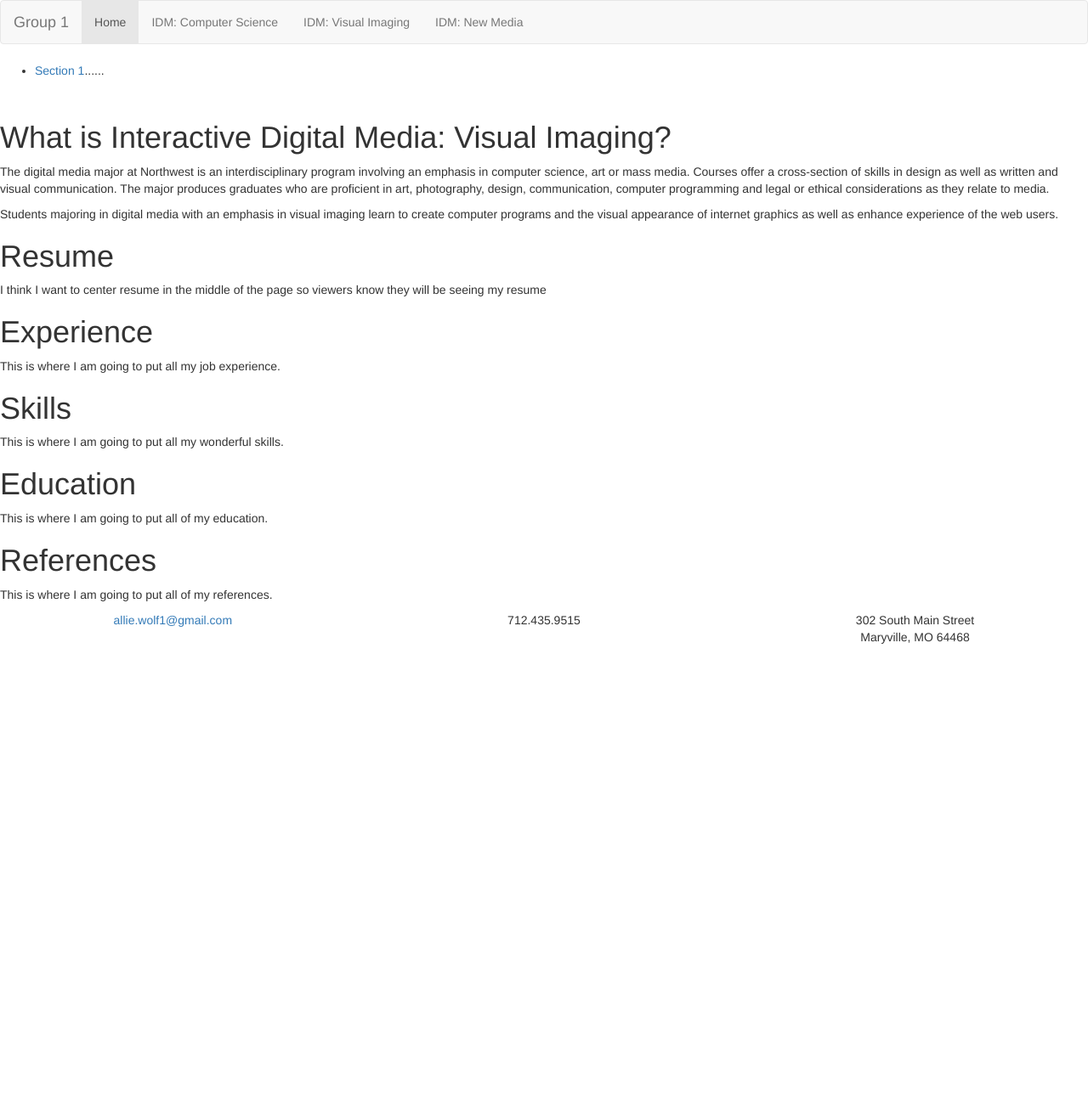
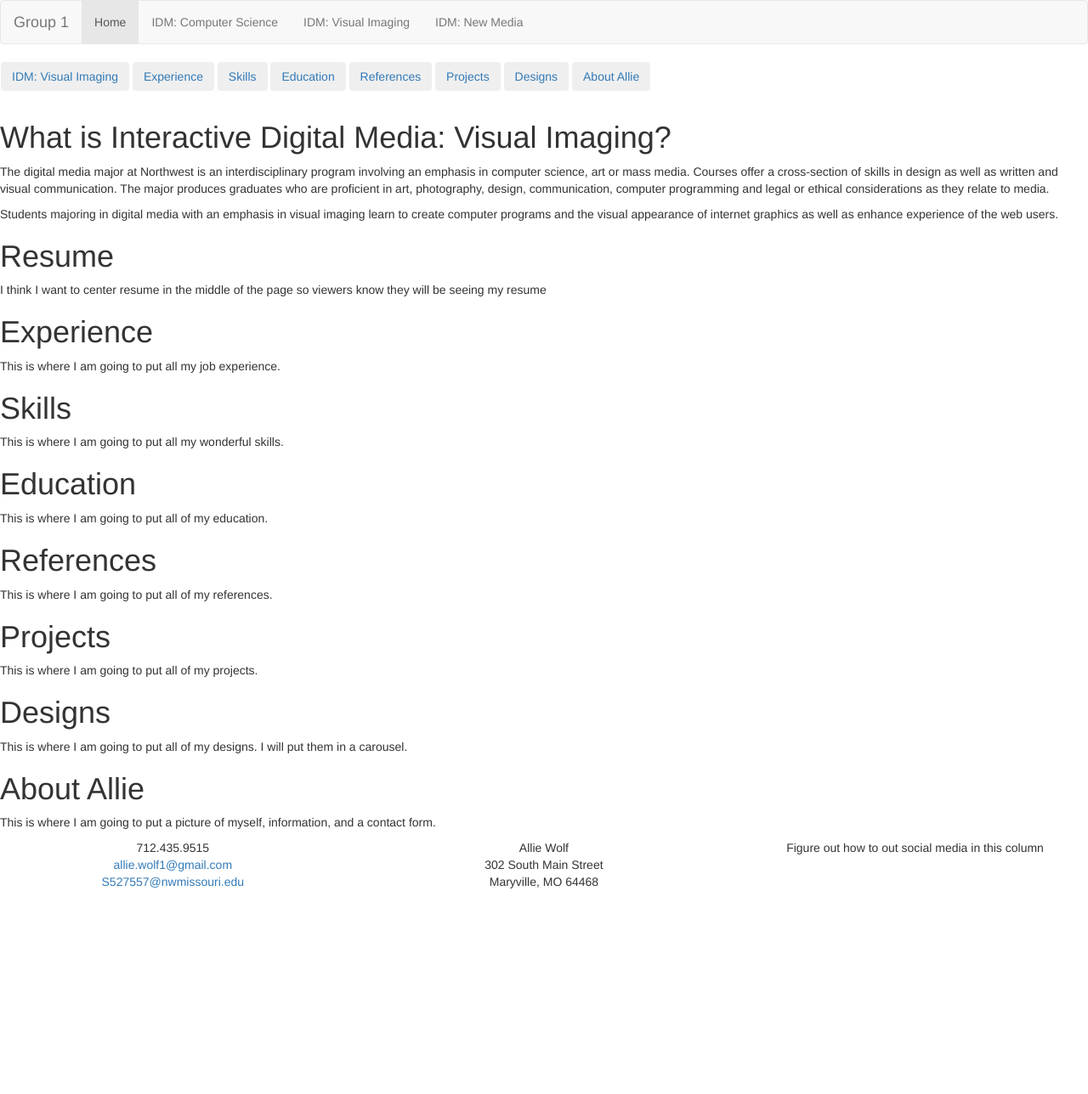
Before and after one commit to 44335-sp19/group-project-group-1-lewis-brotherton-wolf, a plain HTML site: page idm-vi.html in a window 1280 px wide. Shown: the whole page at 85% size. Before the commit the page ends 1020 px from the top, so only its background shows below. Drawn offline with nearby package versions, Linux system fonts and the light colour scheme.

Commit message:
Home and IDM-vi
Updated my section of the home page and Continued to add to IDM-vi

```diff
--- a/idm-vi.html
+++ b/idm-vi.html
@@ -30,11 +30,16 @@
 
 <!-- The navbar - The <a> elements are used to jump to a section in the scrollable area -->
 <nav class="navbar navbar-expand-sm bg-dark navbar-dark fixed-top">
-...
-  <ul class="navbar-nav">
-    <li><a href="#section1">Section 1</a></li>
-    ...
-</nav>
+  <class="navbar-nav">
+      <a href="#section1"><button type="button" class="btn">IDM: Visual Imaging</button></a>
+      <a href="#section2"><button type="button" class="btn">Experience</button></a>
+      <a href="#section3"><button type="button" class="btn">Skills</button></a>
+      <a href="#section4"><button type="button" class="btn">Education</button></a>
+      <a href="#section5"><button type="button" class="btn">References</button></a>
+      <a href="#section6"><button type="button" class="btn">Projects</button></a>
+      <a href="#section7"><button type="button" class="btn">Designs</button></a>
+      <a href="#section8"><button type="button" class="btn">About Allie</button></a>
+    </nav>
 
 <!-- Section 1 -->
 <div id="section1">
@@ -67,6 +72,21 @@
   <h1>References</h1>
  <p>This is where I am going to put all of my references.</p>
 </div>
+           <!-- Section 6 -->
+<div id="section6">
+  <h1>Projects</h1>
+ <p>This is where I am going to put all of my projects.</p>
+</div>
+           <!-- Section 7 -->
+<div id="section7">
+  <h1>Designs</h1>
+ <p>This is where I am going to put all of my designs. I will put them in a carousel.</p>
+</div>
+           <!-- Section 8 -->
+<div id="section8">
+  <h1>About Allie</h1>
+ <p>This is where I am going to put a picture of myself, information, and a contact form.</p>
+</div>
 
 
 
@@ -79,18 +99,10 @@
 
 <footer>
 
-<!--
     <div class="row">
-    <div class="column"><p>Contact Adalida Lewis: <a href="mailto:adalidalewis@gmail.com"></a></p></div>
-    <div class="column"><p>Contact Adalida Lewis: <a href="mailto:adalidalewis@gmail.com"></a></p></div>
-    <div class="column"><p>Contact Adalida Lewis: <a href="mailto:adalidalewis@gmail.com"></a></p></div>
-    </div>
--->
-
-    <div class="row">
-  <div class="column text-center"><a href="allie.wolf1@gmail.com">allie.wolf1@gmail.com</a></div>
-  <div class="column text-center">712.435.9515</div>
-  <div class="column text-center">302 South Main Street <br> Maryville, MO 64468</div>
+        <div class="column text-center">712.435.9515<br><a href="allie.wolf1@gmail.com">allie.wolf1@gmail.com</a><br><a href="s527557@nwmissouri.edu">S527557@nwmissouri.edu</a></div>
+  <div class="column text-center">Allie Wolf <br> 302 South Main Street <br>Maryville, MO 64468</div>
+  <div class="column text-center">Figure out how to out social media in this column</div>
 
 
 
```
Also changed, not shown: home.html (+2 -1 lines).
